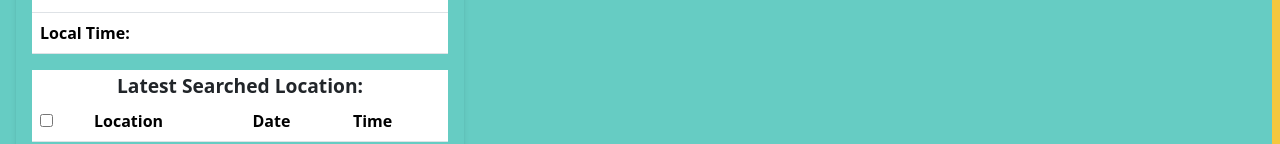
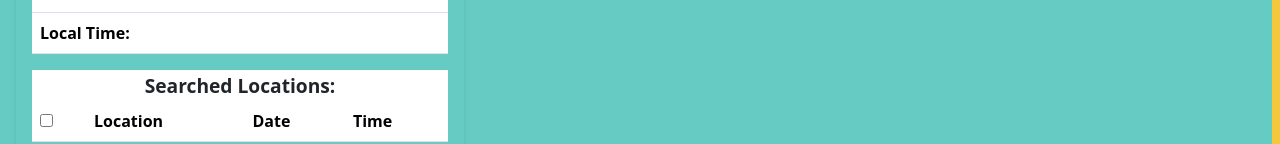
Before and after one commit to RichardrZh/vue-googlemaps, a Vue app: page / in a window 1280 px wide. Shown: the part 124-268 px from the top of the page. Built offline with nearby package versions, Linux system fonts and the light colour scheme; what vue-google-maps-community-fork would draw is missing.

Commit message:
bugfix: changed table label text to correctly describe the table

```diff
--- a/src/components/Pagination.vue
+++ b/src/components/Pagination.vue
@@ -96,7 +96,7 @@ function isPaginationIconActive(pageNumber) {
 
     <div class="table-wrapper">
         <div class="tw-relative tableheader-wrapper">
-            <h2>Latest Searched Location:</h2>
+            <h2>Searched Locations:</h2>
             <button @click="deleteSelectedLocations" type="button" title="Delete Selected Locations">
                 <font-awesome-icon :icon="['fas', 'trash']" style="color: #fd0006;" />
             </button>
```
